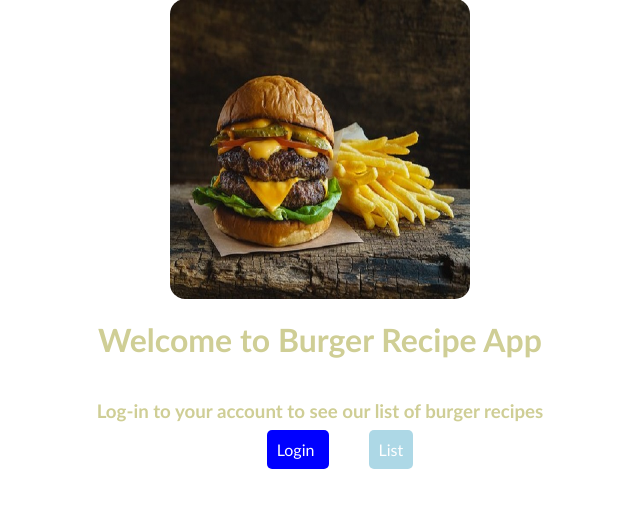
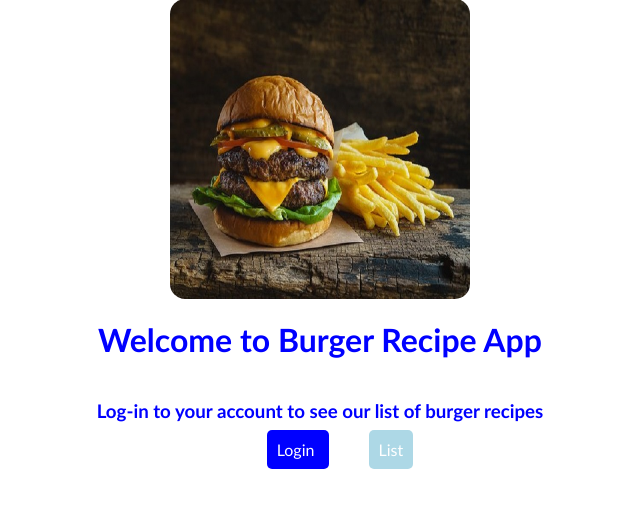
Before and after one commit to MeranAru/recipe-app, a Django app: page /home/ in a window 1280 px wide. Shown: the part 121-629 px from the top of the page, without its empty margins (328-968 px from the left). Run offline with Django 4.2, Linux system fonts and the light colour scheme.

Commit message:
Update recipes_home.html

```diff
--- a/src/recipes/templates/recipes/recipes_home.html
+++ b/src/recipes/templates/recipes/recipes_home.html
@@ -15,7 +15,7 @@
         h1,
         h3 {
         font-family: 'Gill Sans', 'Gill Sans MT', Calibri, 'Trebuchet MS', sans-serif;
-        color: rgb(207, 206, 149);
+        color: rgb(0, 0, 255);
         }
     </style>
 </head>
```
